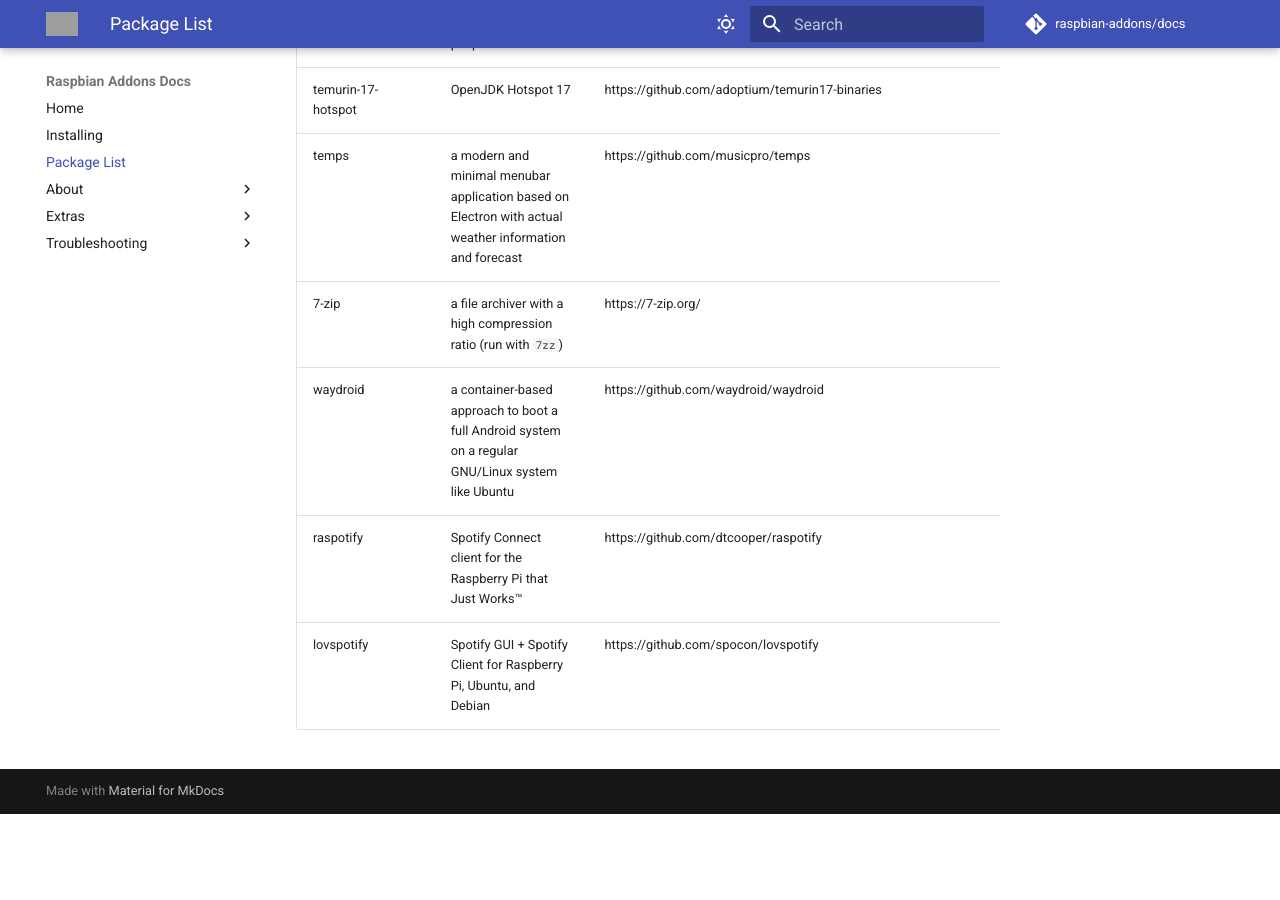
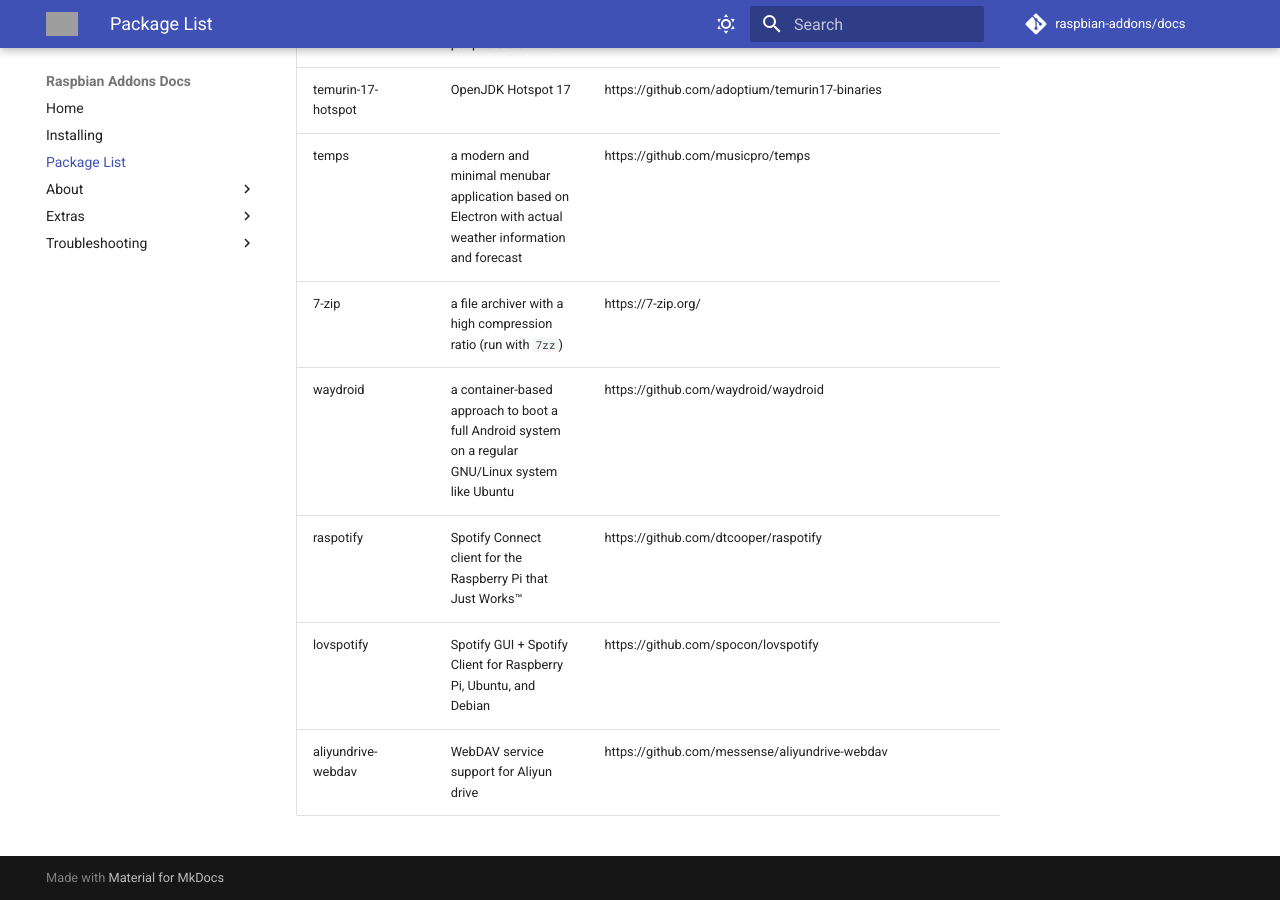
Before and after one commit to raspbian-addons/docs, an MkDocs documentation site: the page built from docs/package-list.md, in a window 1280 px wide and 900 px high, scrolled down 13857 px. Built offline with MkDocs 1.6.1 and Material for MkDocs 9.7.7, drawn with Linux system fonts in a browser that asks for light colours; comment, search, counter and statistics services are not loaded; before the commit the page ends 14671 px from its top, so only the background shows below that; grey boxes are pictures that could not be loaded.

Commit message:
packagelist: add aliyundrive-webdav

```diff
--- a/docs/package-list.md
+++ b/docs/package-list.md
@@ -180,3 +180,4 @@
 | waydroid | a container-based approach to boot a full Android system on a regular GNU/Linux system like Ubuntu | https://github.com/waydroid/waydroid |
 | raspotify | Spotify Connect client for the Raspberry Pi that Just Works™ | https://github.com/dtcooper/raspotify |
 | lovspotify | Spotify GUI + Spotify Client for Raspberry Pi, Ubuntu, and Debian | https://github.com/spocon/lovspotify |
+| aliyundrive-webdav | WebDAV service support for Aliyun drive | https://github.com/messense/aliyundrive-webdav |
```
